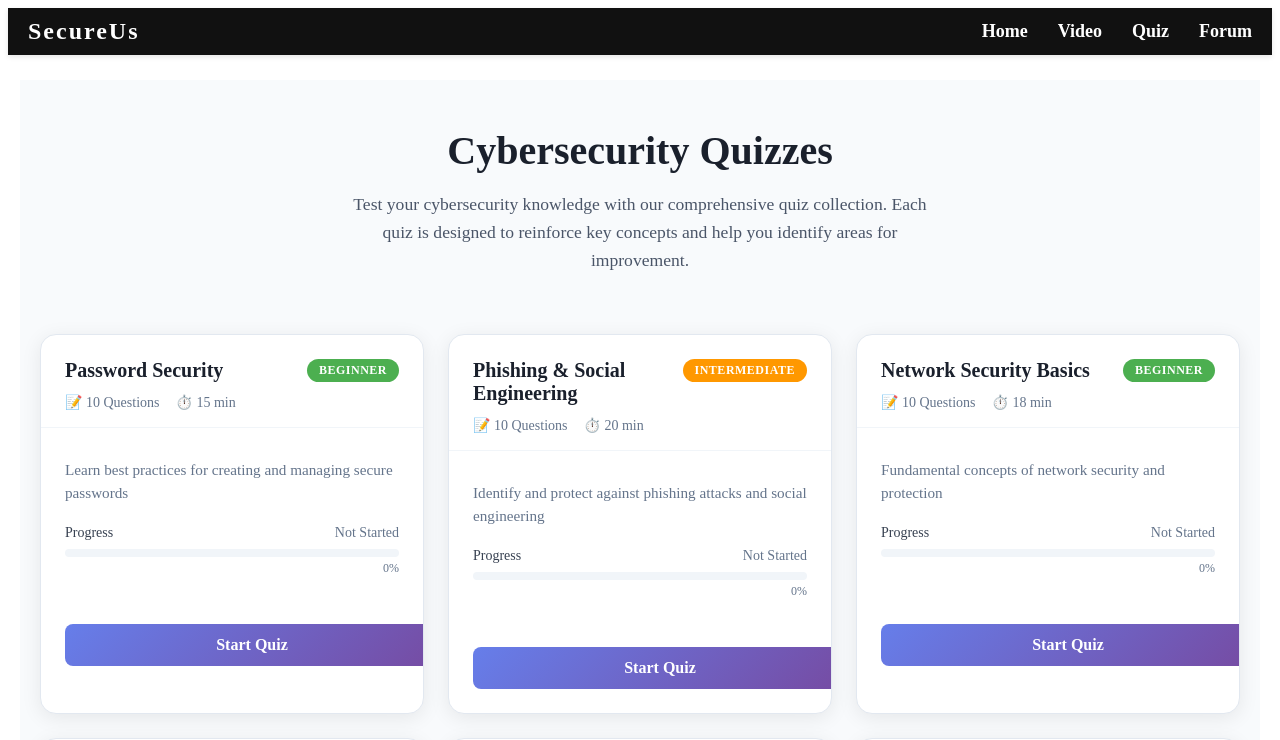
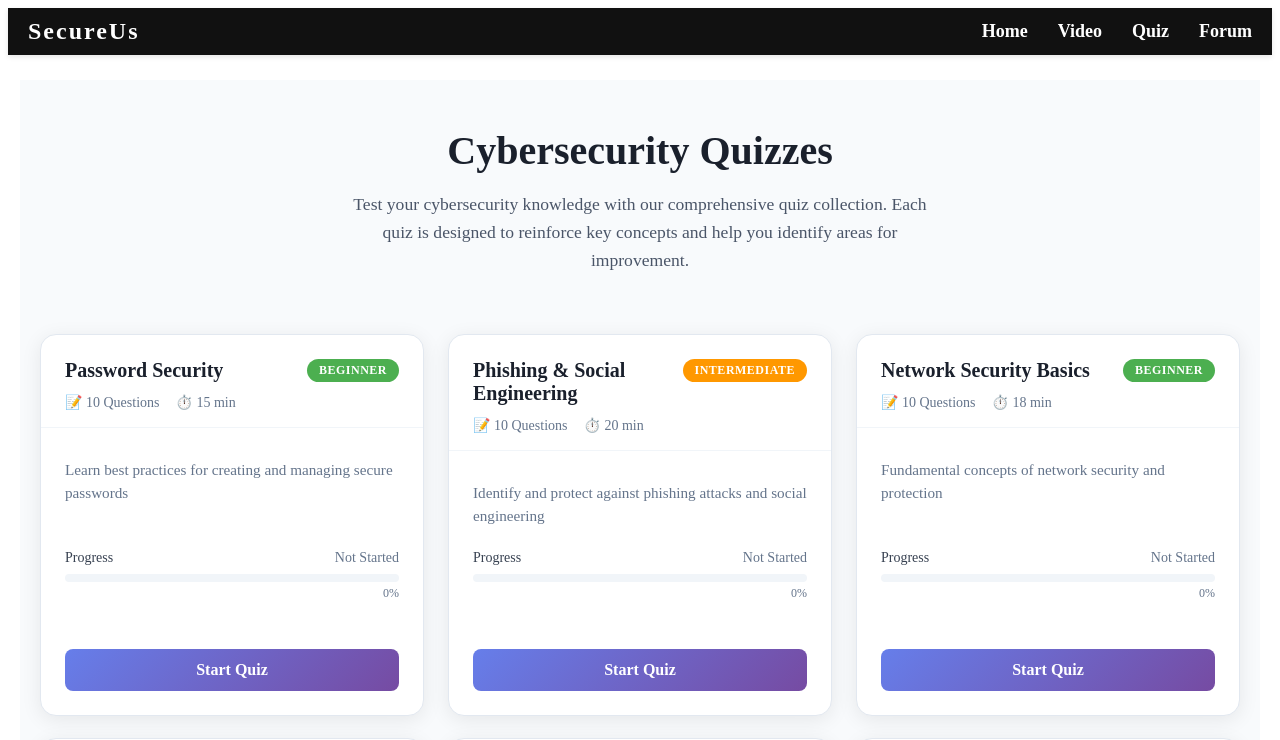
Before and after one commit to techopoly/SecureUs, a React (Vite) app: page /SecureUs/quiz in a window 1280 px wide. Shown: the top 740 px of the page. Built offline with nearby package versions, Linux system fonts and the light colour scheme.

Commit message:
fixed the quiz start button

```diff
--- a/src/QuizCard.module.css
+++ b/src/QuizCard.module.css
@@ -5,6 +5,9 @@
   transition: all 0.3s ease;
   overflow: hidden;
   border: 1px solid #e2e8f0;
+  display: flex;
+  flex-direction: column;
+  height: 100%; /* Ensure all cards have same height */
 }
 
 .quizCard:hover {
@@ -59,6 +62,9 @@
 
 .cardBody {
   padding: 16px 24px;
+  flex: 1; /* This makes the body take up remaining space */
+  display: flex;
+  flex-direction: column;
 }
 
 .quizDescription {
@@ -66,6 +72,7 @@
   font-size: 0.95rem;
   line-height: 1.5;
   margin-bottom: 20px;
+  flex: 1; /* This pushes content below to the bottom */
 }
 
 .progressSection {
@@ -141,10 +148,14 @@
 
 .cardFooter {
   padding: 16px 24px 24px;
+  margin-top: auto;
+  box-sizing: border-box; /* Ensure padding is included in width calculations */
 }
 
 .startButton {
   width: 100%;
+  max-width: 100%; /* Prevent button from exceeding container */
+  box-sizing: border-box; /* Include padding and border in width */
   background: linear-gradient(135deg, #667eea 0%, #764ba2 100%);
   color: white;
   border: none;
@@ -157,7 +168,16 @@
   text-decoration: none;
   display: block;
   text-align: center;
+  white-space: nowrap; /* Prevent text wrapping */
+  overflow: hidden; /* Hide any overflow */
+  text-overflow: ellipsis; /* Add ellipsis if text is too long */
 }
+
+.startButton:hover {
+  transform: translateY(-1px);
+  box-shadow: 0 4px 15px rgba(102, 126, 234, 0.4);
+}
+
 
 .startButton:hover {
   transform: translateY(-1px);
```
